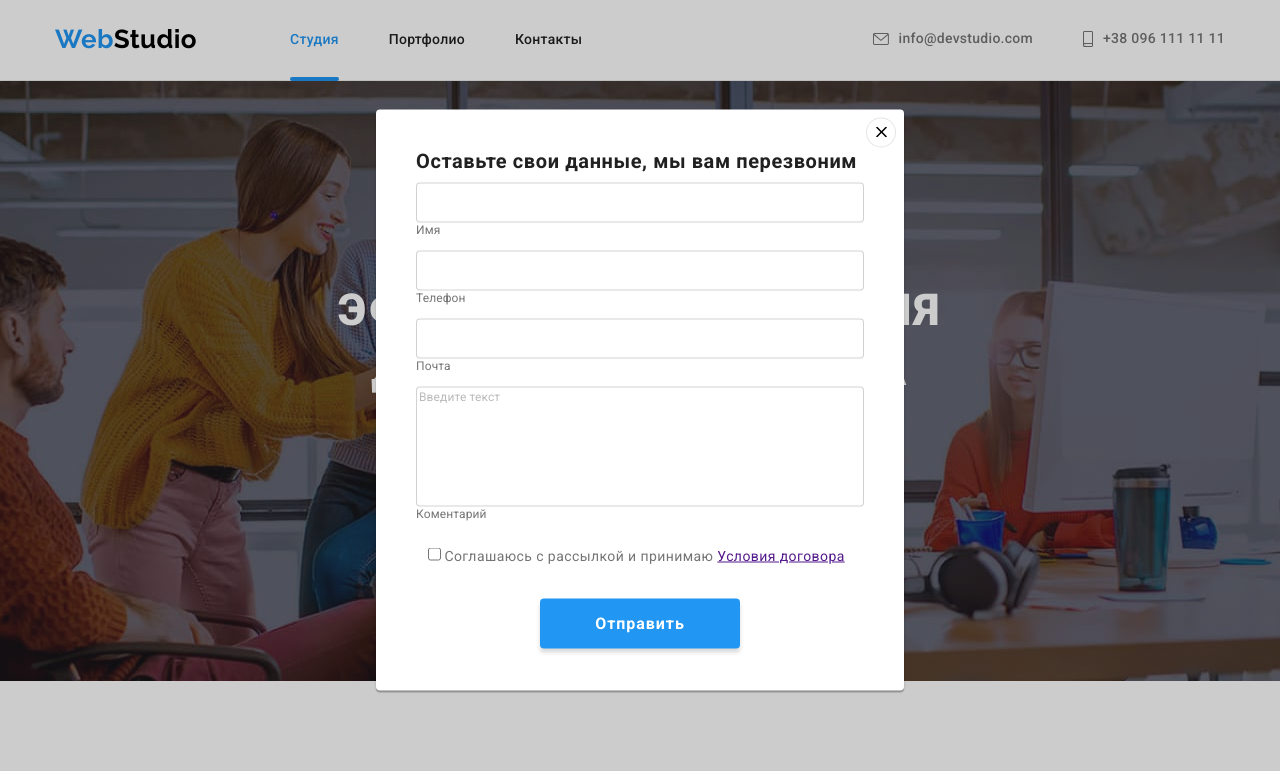
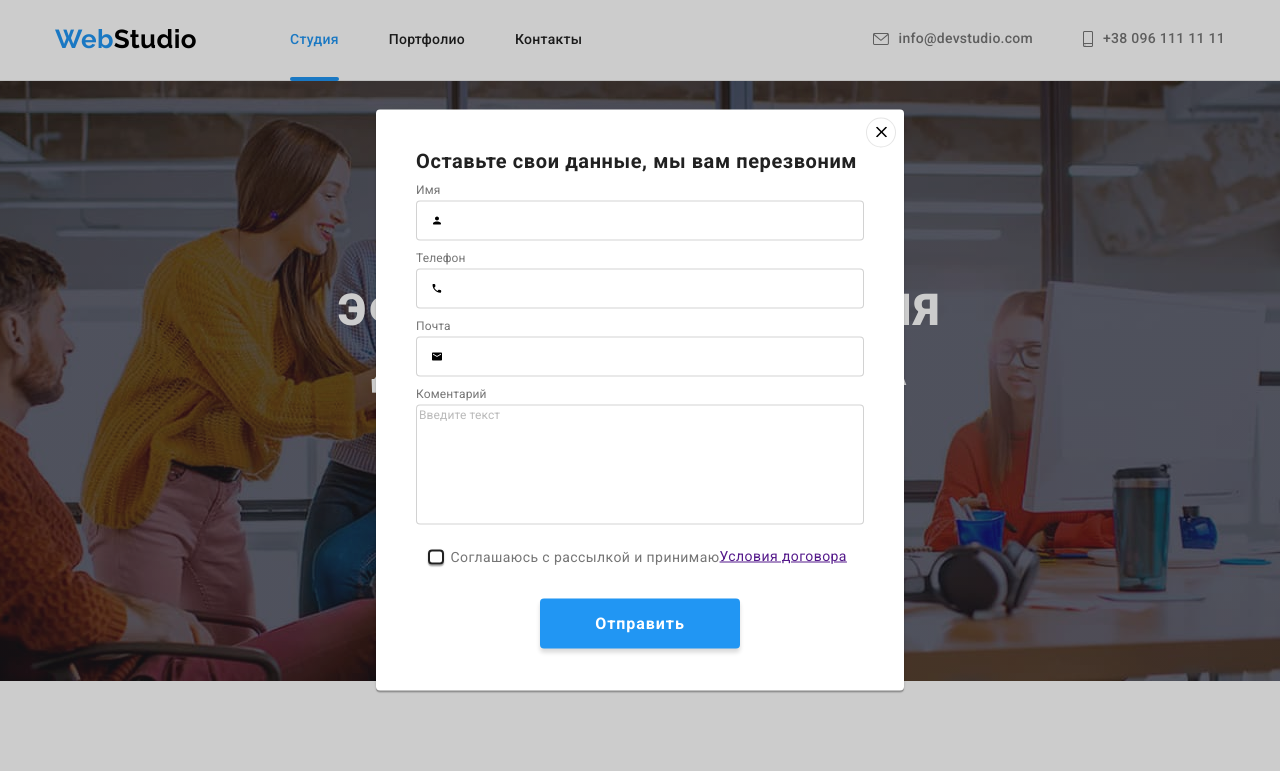
Before and after one commit to IgorBulyzhenkov/goit-markup-hw-06, a plain HTML site: page index.html in a window 1280 px wide. Both pictures are taken after a click on the button "Заказать услугу". Shown: the top 771 px of the page. Drawn offline with nearby package versions, Linux system fonts and the light colour scheme.

Commit message:
homework6

```diff
--- a/index.html
+++ b/index.html
@@ -460,10 +460,11 @@
           <form action="" class="footer-form">
             <div class="footer-form-mail">
               <label for="mail">Подпишитесь на рассылку</label>
-              <input type="email" name="email" id="mail" placeholder="E-mail">
+              <input type="email" name="email" id="mail" placeholder="E-mail" class="form-mail"/>
             </div>
-            <button type="submit" class="footer-form-btn">Подписаться
-              <svg class="footer-icon"    width="24"  height="24">
+            <button type="submit" class="footer-form-btn">
+              Подписаться
+              <svg class="footer-icon" width="24" height="24">
                 <use href="./img/icons.svg#icon-telegram"></use>
               </svg>
             </button>
@@ -483,38 +484,46 @@
           <div class="modal-forms">
             <b class="form-title">Оставьте свои данные, мы вам перезвоним</b>
             <div class="form-field">
-              <label for="name">Имя</label>
-              <input type="text" name="name" id="name" />
+              <input type="text" name="name" id="name" class="form-input" />
+              <label for="name" class="form-label">Имя</label>
+              <svg width="12" height="12" class="form-icon">
+                <use href="./img/icons.svg#icon-person-black"></use>
+              </svg>
+            </div>
+
+            <div class="form-field">
+              <input type="text" name="tel" id="tel" class="form-input" />
+              <label for="tel" class="form-label">Телефон</label>
+              <svg width="12" height="12" class="form-icon">
+                <use href="./img/icons.svg#icon-phone-black"></use>
+              </svg>
             </div>
             <div class="form-field">
-              <label for="tel">Телефон</label>
-              <input type="text" name="tel" id="tel" />
+              <input type="text" name="email" id="email" class="form-input" />
+              <label for="email" class="form-label">Почта</label>
+              <svg width="12" height="12" class="form-icon">
+                <use href="./img/icons.svg#icon-email-black"></use>
+              </svg>
             </div>
             <div class="form-field">
-              <label for="email">Почта</label>
-              <input type="text" name="email" id="email" />
-            </div>
-            <div class="form-field">
-              <label for="coments">Коментарий</label>
-              <input
-                type="text"
-                name="coments"
-                id="coments"
-                class="visually-hidden"
-              />
               <textarea
                 name="coments"
                 id="coments"
                 rows="10"
                 placeholder="Введите текст"
+                class="form-textarea"
               ></textarea>
+              <label for="coments">Коментарий</label>
             </div>
             <div class="modal-form field">
-              <input type="checkbox" name="checkbox" id="checkbox" />
-              <label for="checkbox"
-                >Соглашаюсь с рассылкой и принимаю
-                <a href="" class="form-link">Условия договора</a></label
-              >
+              <label class="form-label">
+                <input type="checkbox" name="checkbox" class="checkbox" />
+                <svg width="16" height="15" class="checkbox-icon">
+                  <use href="./img/icons.svg#icon-check"></use>
+                </svg>
+                Соглашаюсь с рассылкой и принимаю
+                <a href="" class="form-link">Условия договора</a>
+              </label>
             </div>
             <div class="form-btn">
               <button type="submit" class="button">Отправить</button>
```
Also changed, not shown: portfolio.html (+1 -1 lines).
